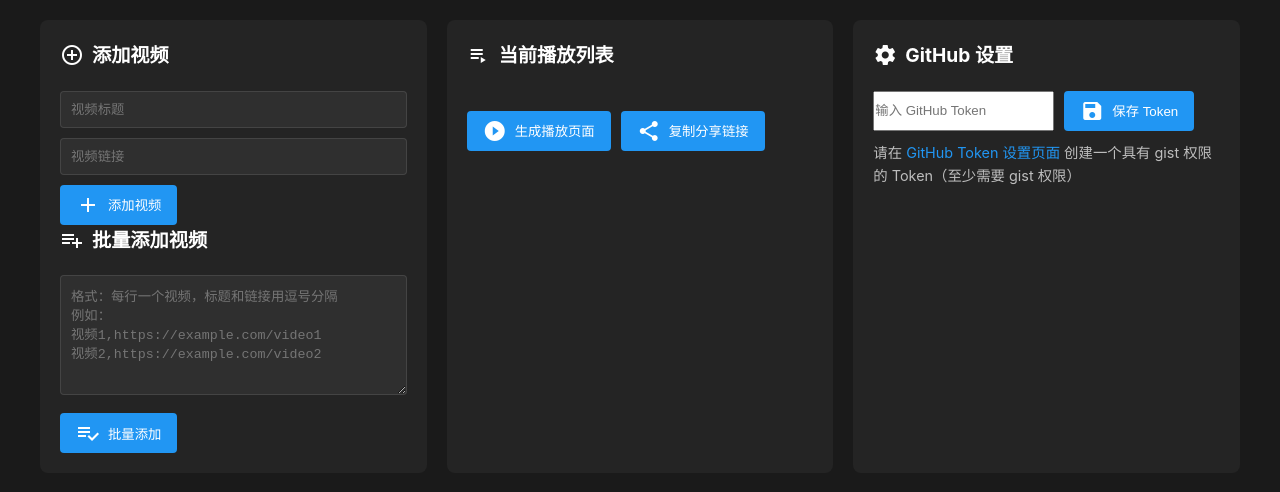
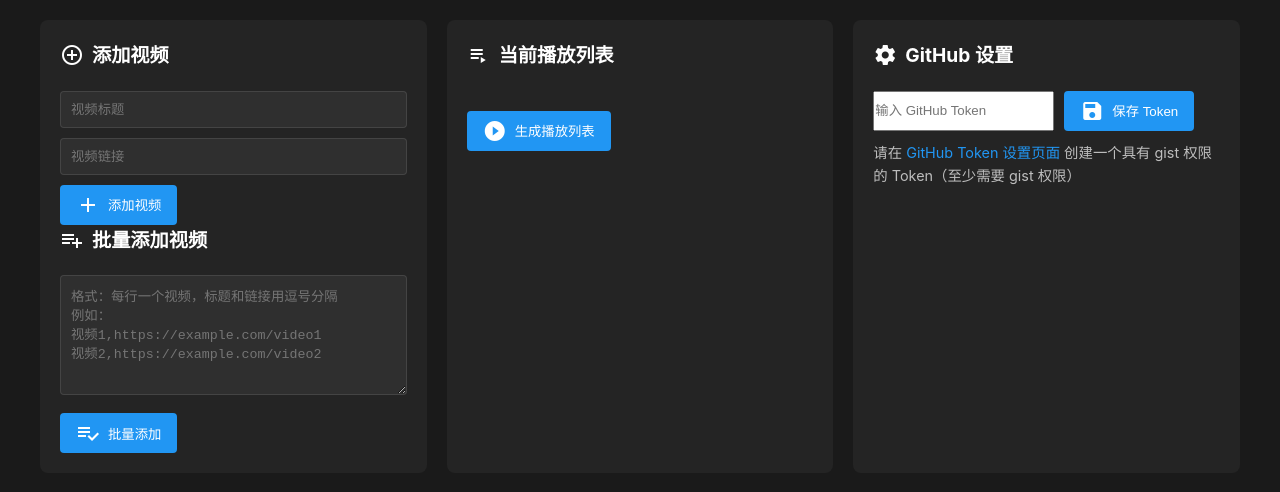
Before and after one commit to zhikanyeye/video, a plain HTML site: page index.html in a window 1280 px wide. Drawn offline with Linux system fonts and the light colour scheme.

Commit message:
Update index.html

```diff
--- a/index.html
+++ b/index.html
@@ -49,11 +49,7 @@
             <div class="playlist-actions">
                 <button onclick="playlistManager.generatePlayerPage()">
                     <i class="material-icons">play_circle_filled</i>
-                    生成播放页面
-                </button>
-                <button onclick="playlistManager.copyShareableLink()">
-                    <i class="material-icons">share</i>
-                    复制分享链接
+                    生成播放列表
                 </button>
             </div>
         </div>
```
